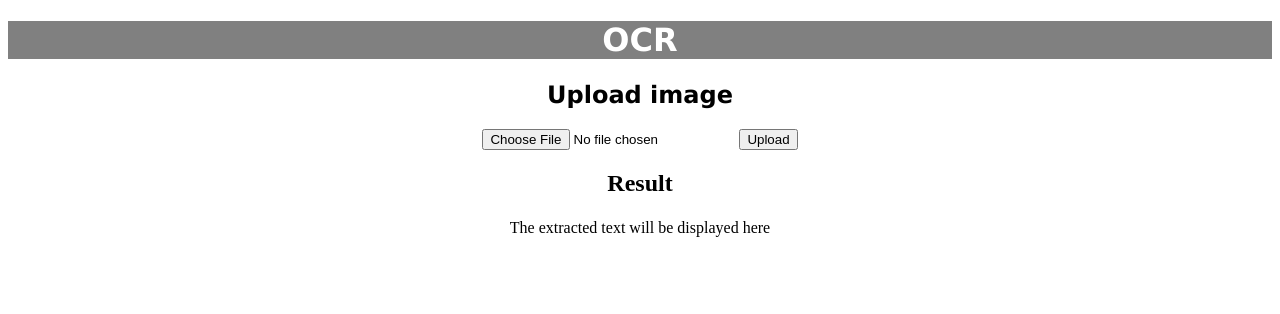
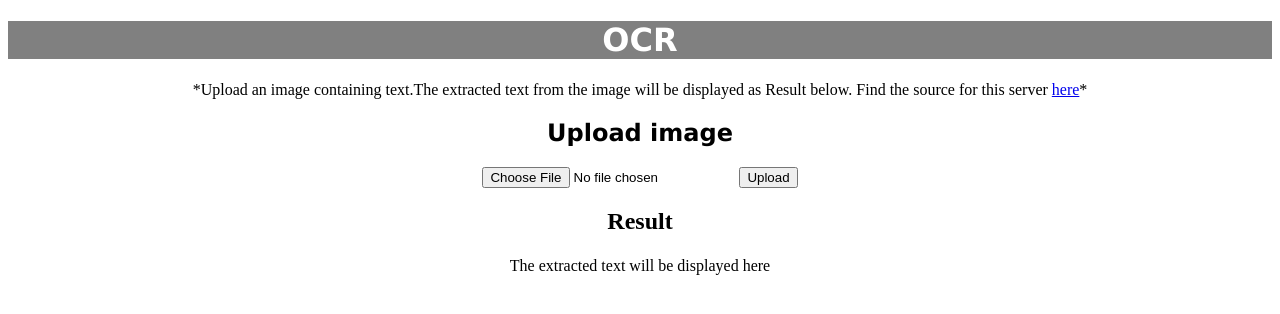
Before and after one commit to yash25198/OCR_Demo, a Flask app: page / in a window 1280 px wide. Shown: the top 314 px of the page. Run offline with Flask 2, Linux system fonts and the light colour scheme.

Commit message:
index.html updated

```diff
--- a/templates/index.html
+++ b/templates/index.html
@@ -10,6 +10,7 @@
     <h1 align="center" style="font-family:verdana;color:white;background-color:grey;" >
         OCR
     </h1>
+    <p align="center">*Upload an image containing text.The extracted text from the image will be displayed as Result below. Find the source for this server <a href="https://github.com/yash25198/OCR_Demo.git">here</a>*</p>
 
     <h2 align="center" style="font-family:verdana;color:black;" >
         Upload image
@@ -33,7 +34,7 @@
     {% endif %}
 
     {% if img_src %}
-    <p align="center"><img  src="{{ img_src }}"></p>
+    <p align="center" ><img src="{{ img_src }}"></p>
     {% endif %}
 
     {% if obtained_text %}
```
